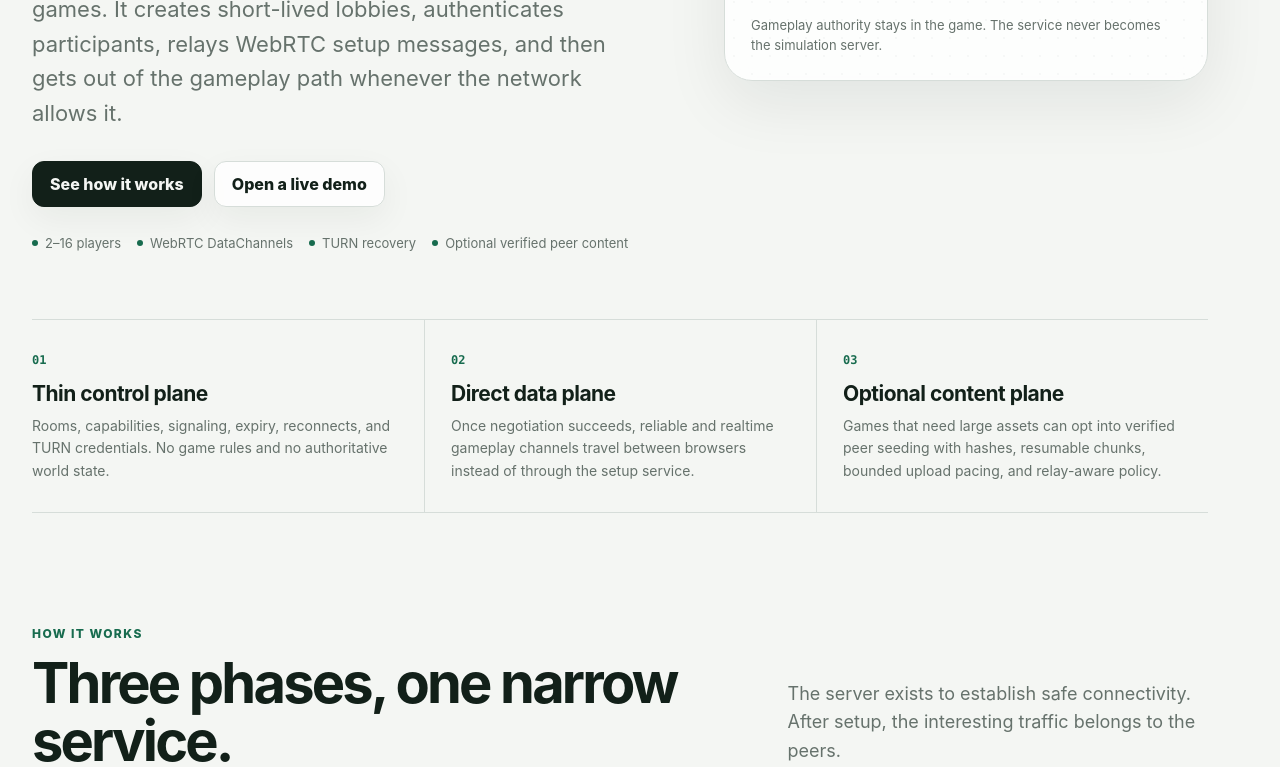
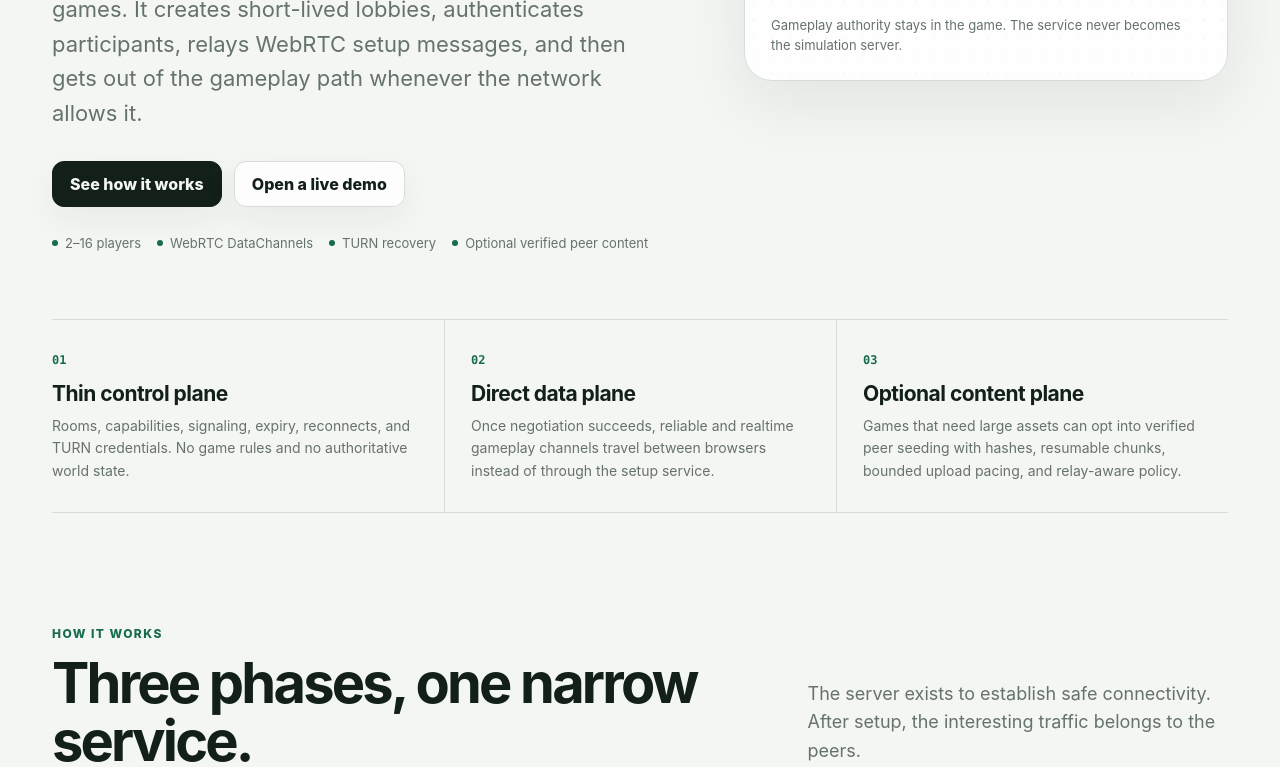
Before and after one commit to moritzbrantner/multiplayer-setup-service, a website with bundled scripts: page web/index.html in a window 1280 px wide. Shown: the part 611-1378 px from the top of the page. Built offline with nearby package versions, Linux system fonts and the light colour scheme.

Commit message:
Preserve landing page centering

```diff
--- a/web/client-code-components.css
+++ b/web/client-code-components.css
@@ -1,3 +1,7 @@
+body.explainer-page main {
+  margin: 0 auto;
+}
+
 client-code-gallery,
 client-code-example {
   display: block;
```
